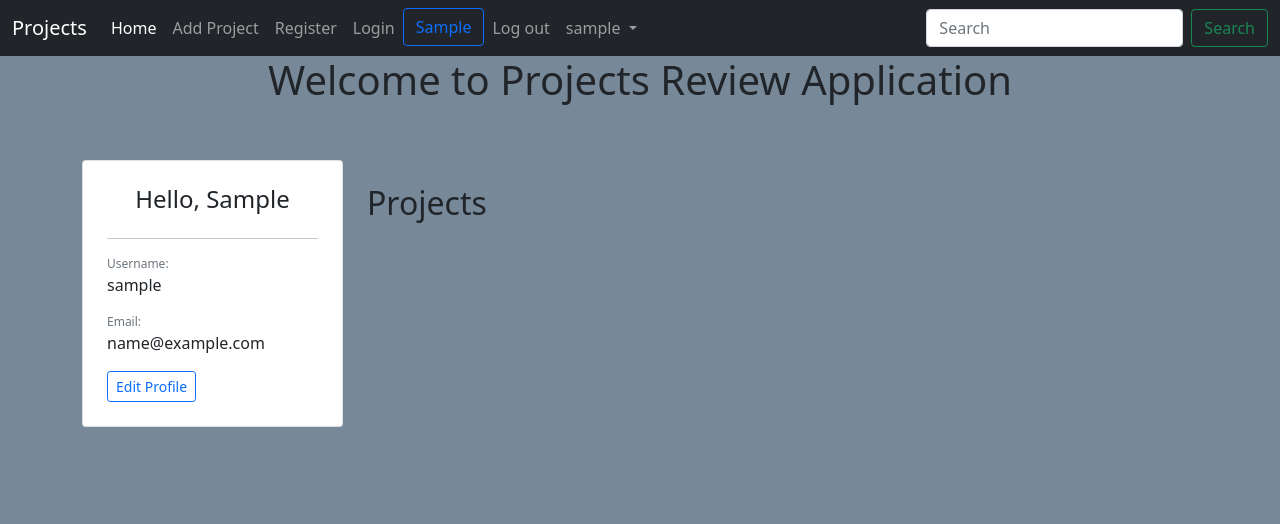
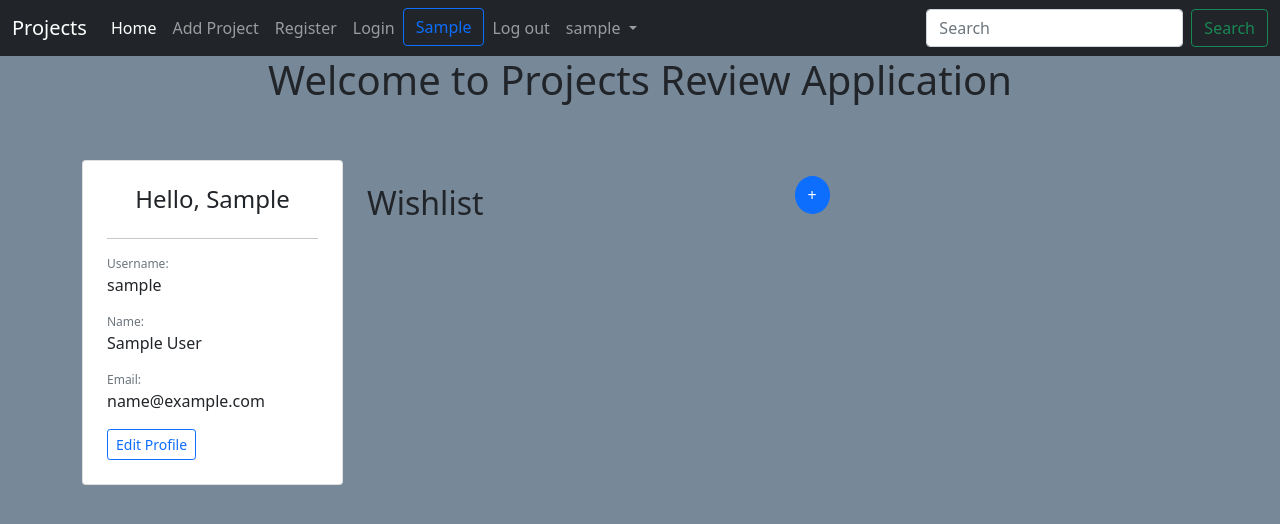
Before and after one commit to stephenndele/projects-app, a Django app: page /user in a window 1280 px wide. Shown: the top 524 px of the page. Run offline with Django 3.2, Linux system fonts and the light colour scheme; the visitor is signed in with stand-in values (Sample User, id 1); data comes from the database, SQL or seed files in the repository; data that the repository does not hold is empty; some libraries are stand-ins or nearby versions; some web fonts are replaced.

Commit message:
add user peofile

```diff
--- a/main/admin.py
+++ b/main/admin.py
@@ -5,3 +5,4 @@ from .models import *
 
 admin.site.register(Project)
 admin.site.register(Review,)
+admin.site.register(Profile)
--- a/main/templates/main/user.html
+++ b/main/templates/main/user.html
@@ -15,7 +15,8 @@
 			    	<div class="card-text">
 			    		<p class="text-muted mb-0" style="font-size: 12px">Username:</p>
 			    		<p>{{ user.username }}</p>
-			    		<p>{{user.bio}}</p>
+			    		<p class="text-muted mb-0" style="font-size: 12px">Name:</p>
+				  		<p>{{ user.first_name }} {{ user.last_name }}</p>
 				  		<p class="text-muted mb-0" style="font-size: 12px">Email:</p>
 				  		<p>{{ user.email }} </p>
 						<div class="text-right">
@@ -27,24 +28,25 @@
 		    <div class="col-sm-12 col-md-12 col-lg-9 pb-4">
 		    	<div class="row">
 		    		<div class="col-6 my-auto">
-		    			<h2 class="font-weight-bold pt-4">Projects</h2>
+		    			<h2 class="font-weight-bold pt-4">Wishlist</h2>
+		    		</div>
+		    		<div class="col-6 my-auto text-right">
+		    			<button type="button" class="btn btn-primary font-weight-bold" style="border-radius: 50%" data-toggle="modal" data-target="#wishlistModal">+</button>
 		    		</div>
 		    	</div>
 		      	<br>
 		      	<div class="row">
-			      	{% for p in user.profile.products.all %}
+			      	{% for p in user.profile.projects.all %}
 				    	<div class="col-sm-12 col-md-6 col-lg-4 pb-4">
 			                <div class="h-100">
 			                	<img src="{{ p.product_image.url }}" class="card-img-top" alt="{{ p.product_name }}" style="width: auto; height: 225px; object-fit: scale-down;">
 			                	<div class="card-body">
-			                  		<h5 class="card-title">{{ p.product_name }}</h5>
-			                    	<p class="card-text text-muted" style="font-size:12px">{{ p.product_type }}</p>
-			                    	<a href="{{ p.affiliate_url }}" class="btn btn-warning">Buy now</a>
+			                  		<h5 class="card-title">{{ p.title }}</h5>
+			                    	<p class="card-text text-muted" style="font-size:12px">{{ p.description }}</p>
 			                	</div>
 			              	</div>
 			            </div>
 			    	{% endfor %}
-		        </div>
 		    </div>
 		</div>
 	</div>
@@ -73,4 +75,27 @@
 		</div>
   </div>
 
+  <!--Wishlist modal-->
+	<div class="modal fade" tabindex="-1" id="wishlistModal" role="dialog">
+		<div class="modal-dialog" role="document">
+		    <div class="modal-content">
+		      	<div class="modal-header">
+			        <h5 class="modal-title">Edit Profile</h5>
+			        <button type="button" class="close" data-dismiss="modal" aria-label="Close">
+			          <span aria-hidden="true">&times;</span>
+			        </button>
+		      	</div>
+		      	<div class="modal-body">
+			        <form method="post">
+			        	{% csrf_token %}
+					  	{{ profile_form|crispy }}
+					  	<span class="text-muted" style="font-size:12px">Hold down "Control", or "Command" on a Mac, to select more than one.</span>
+		      	</div>
+		      	<div class="modal-footer">
+		        		<button type="submit" class="btn btn-primary">Save changes</button>
+		        	</form>
+		        	<button type="button" class="btn btn-secondary" data-dismiss="modal">Close</button>
+		      	</div>
+		    </div>
+	  	</div>
 	{% endblock %}
--- a/main/views.py
+++ b/main/views.py
@@ -162,6 +162,19 @@ def delete_review(request, project_id, review_id):
 
 
 def userpage(request):
-	user_form = UserCreationForm(instance=request.user)
+	if request.method == "POST":
+		user_form = UserForm(request.POST, instance=request.user)
+		profile_form = ProfileForm(request.POST, instance=request.user.profile)
+		if user_form.is_valid():
+		    user_form.save()
+		    messages.success(request,('Your profile was successfully updated!'))
+		elif profile_form.is_valid():
+		    profile_form.save()
+		    messages.success(request,('Your Projects were successfully updated!'))
+		else:
+		    messages.error(request,('Unable to complete request'))
+		return redirect ("main:userpage")
+	user_form = UserForm(instance=request.user)
 	profile_form = ProfileForm(instance=request.user.profile)
-	return render(request=request, template_name="main/user.html", context={"user":request.user, "user_form":user_form, "profile_form":profile_form })
+	return render(request = request, template_name ="main/user.html", context = {"user":request.user,
+		"user_form": user_form, "profile_form": profile_form })
--- a/projects/settings.py
+++ b/projects/settings.py
@@ -166,6 +166,7 @@ STATICFILES_DIRS = (
 
 STATICFILES_STORAGE = 'whitenoise.storage.CompressedManifestStaticFilesStorage'
 
+CRISPY_TEMPLATE_PACK = 'bootstrap3'
 
 MEDIA_URL = '/media/'
 MEDIA_ROOT = os.path.join(BASE_DIR, 'media')
```
Lines whose indentation alone changed are shown as unchanged.
